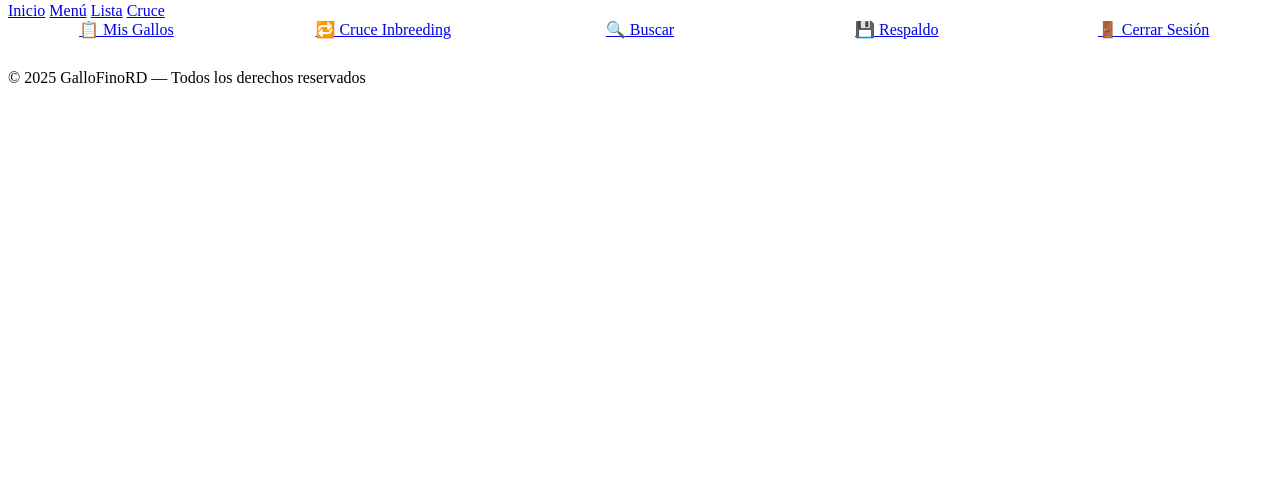
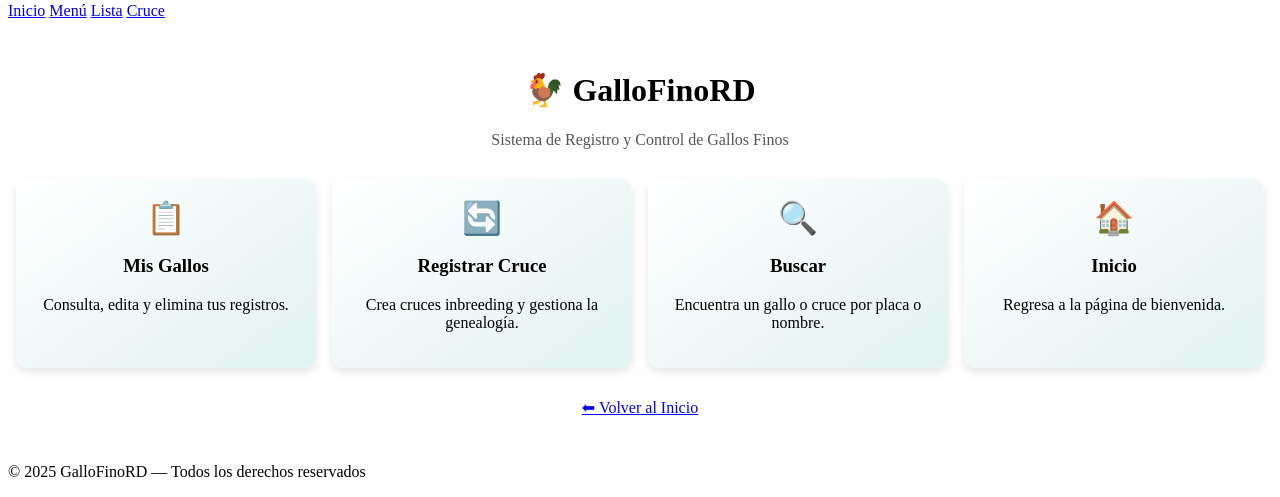
Before and after one commit to danny437/GalloFinoRD, a Flask app: page /menu in a window 1280 px wide. Shown: the part 391-888 px from the top of the page. Before the commit the page ends 474 px from the top, so only its background shows below. Run offline with Flask 3, Linux system fonts and the light colour scheme.

Commit message:
Update menu.html

```diff
--- a/templates/menu.html
+++ b/templates/menu.html
@@ -1,31 +1,40 @@
 {% extends "base.html" %}
-{% block title %}Menú Principal{% endblock %}
+
+{% block title %}Menú Principal | GalloFinoRD{% endblock %}
+
 {% block content %}
-<div class="card menu-grid">
-  <a href="{{ url_for('lista_gallos') }}" class="btn">📋 Mis Gallos</a>
-  <a href="{{ url_for('cruce_inbreeding') }}" class="btn">🔁 Cruce Inbreeding</a>
-  <a href="{{ url_for('buscar') }}" class="btn">🔍 Buscar</a>
-  <a href="javascript:void(0);" class="btn" onclick="crearBackup()">💾 Respaldo</a>
-  <a href="{{ url_for('cerrar_sesion') }}" class="btn btn-secondary">🚪 Cerrar Sesión</a>
+<div class="menu-container">
+  <h1>🐓 GalloFinoRD</h1>
+  <p class="menu-subtitulo">Sistema de Registro y Control de Gallos Finos</p>
+
+  <div class="menu-grid">
+    <a href="{{ url_for('lista_gallos') }}" class="menu-card">
+      <div class="icono">📋</div>
+      <h3>Mis Gallos</h3>
+      <p>Consulta, edita y elimina tus registros.</p>
+    </a>
+
+    <a href="{{ url_for('cruce_inbreeding') }}" class="menu-card">
+      <div class="icono">🔄</div>
+      <h3>Registrar Cruce</h3>
+      <p>Crea cruces inbreeding y gestiona la genealogía.</p>
+    </a>
+
+    <a href="{{ url_for('buscar') }}" class="menu-card">
+      <div class="icono">🔍</div>
+      <h3>Buscar</h3>
+      <p>Encuentra un gallo o cruce por placa o nombre.</p>
+    </a>
+
+    <a href="{{ url_for('inicio') }}" class="menu-card">
+      <div class="icono">🏠</div>
+      <h3>Inicio</h3>
+      <p>Regresa a la página de bienvenida.</p>
+    </a>
+  </div>
+
+  <div class="acciones-centradas">
+    <a href="{{ url_for('inicio') }}" class="btn btn-secondary">⬅ Volver al Inicio</a>
+  </div>
 </div>
-<div id="mensaje-backup" class="mensaje-backup"></div>
 {% endblock %}
-
-{% block head %}
-<script>
-function crearBackup() {
-  fetch("/backup", { method: "POST" })
-  .then(r => r.json())
-  .then(d => {
-    const msg = document.getElementById("mensaje-backup");
-    if(d.error) msg.innerHTML = `<span class="error-texto">❌ ${d.error}</span>`;
-    else {
-      msg.innerHTML = `<span class="success-texto">${d.mensaje}</span>`;
-      window.location.href = "/download/" + d.archivo;
-    }
-  }).catch(err => {
-    document.getElementById("mensaje-backup").innerHTML = `<span class="error-texto">❌ Error de red.</span>`;
-  });
-}
-</script>
-{% endblock %}
```
